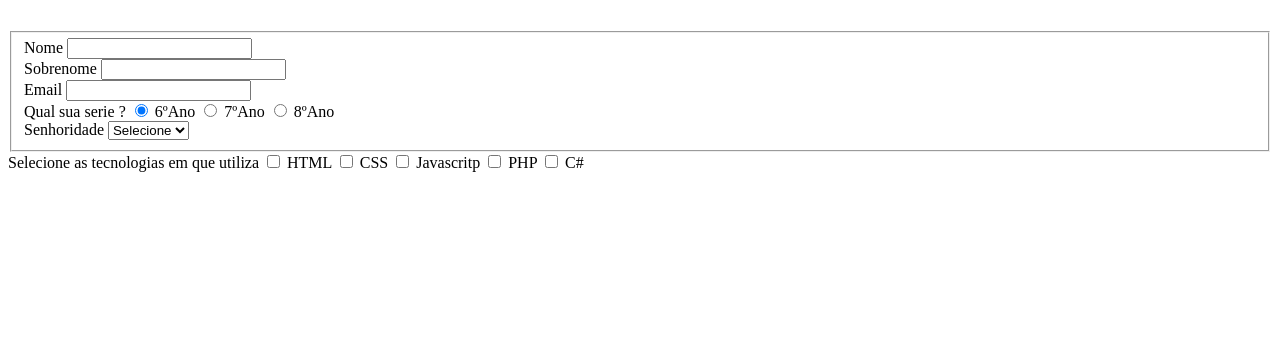
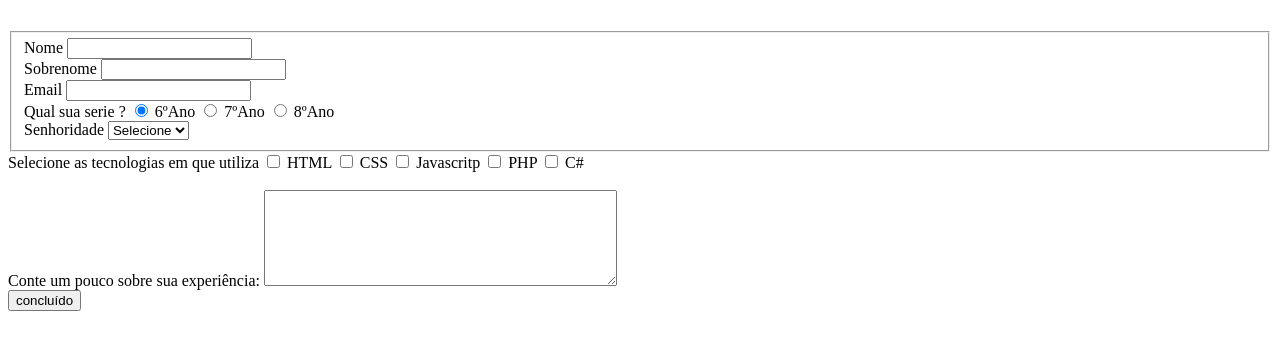
Before and after one commit to Erickgtn/Formulario, a plain HTML site: page index.html in a window 1280 px wide. Shown: the part 101-450 px from the top of the page. Drawn offline with Linux system fonts and the light colour scheme.

Commit message:
Finalização dos campos em HTML

```diff
--- a/index.html
+++ b/index.html
@@ -60,8 +60,13 @@
                 <label for="tecnologia4 ">PHP</label>
                 <input type="checkbox" id="tecnologia5" nome="tecnologia5" value="C#">
                 <label for="tecnologia5 ">C#</label>
-
             </div>
+            <div>
+                <br>
+                <label>Conte um pouco sobre sua experiência:</label>
+                <textarea rows="6" style="width: 26em" id="experiencia" nome="experiencia"></textarea>
+            </div>
+            <button type="submit">concluído</button>
         </form>
     </body>
 </html>
```
